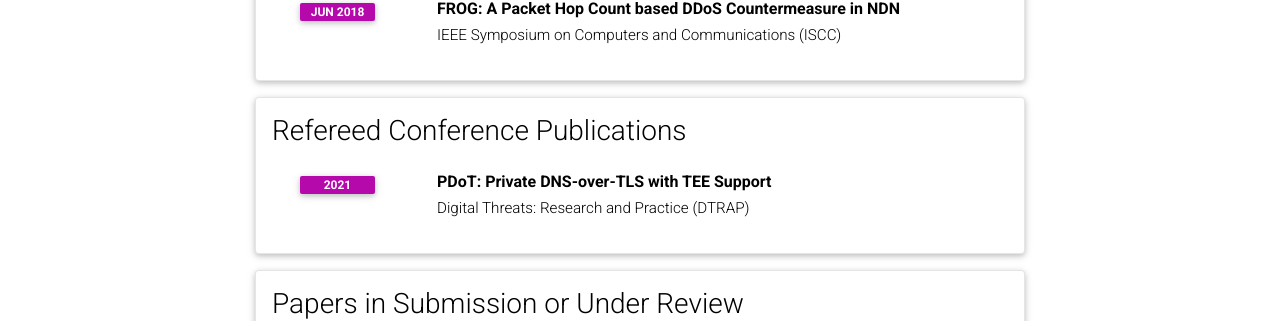
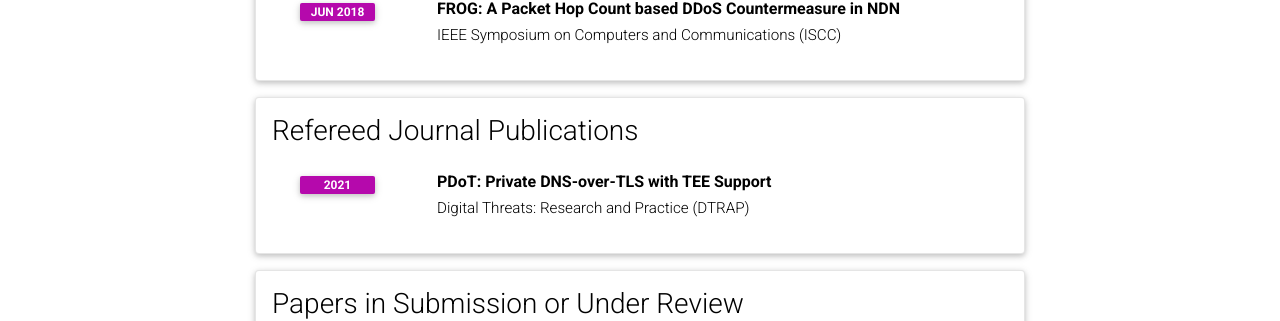
Before and after one commit to nakatsuka-y/nakatsuka-y.github.io, a Jekyll site: the page built from _pages/cv.md, in a window 1280 px wide and 900 px high, scrolled down 1852 px. Shown: the part 146-467 px from the top of the window. Built offline with Jekyll 4.4.1, drawn with Linux system fonts in a browser that asks for light colours; comment, search, counter and statistics services are not loaded; a style sheet for code colours, icons or effects is not loaded.

Commit message:
Correct list in cv

```diff
--- a/_data/cv.yml
+++ b/_data/cv.yml
@@ -73,7 +73,7 @@
       institution: IEEE Symposium on Computers and Communications (ISCC)
       year: Jun 2018
 
-- title: Refereed Conference Publications
+- title: Refereed Journal Publications
   type: time_table
   contents:
     - title: "PDoT: Private DNS-over-TLS with TEE Support"
```
